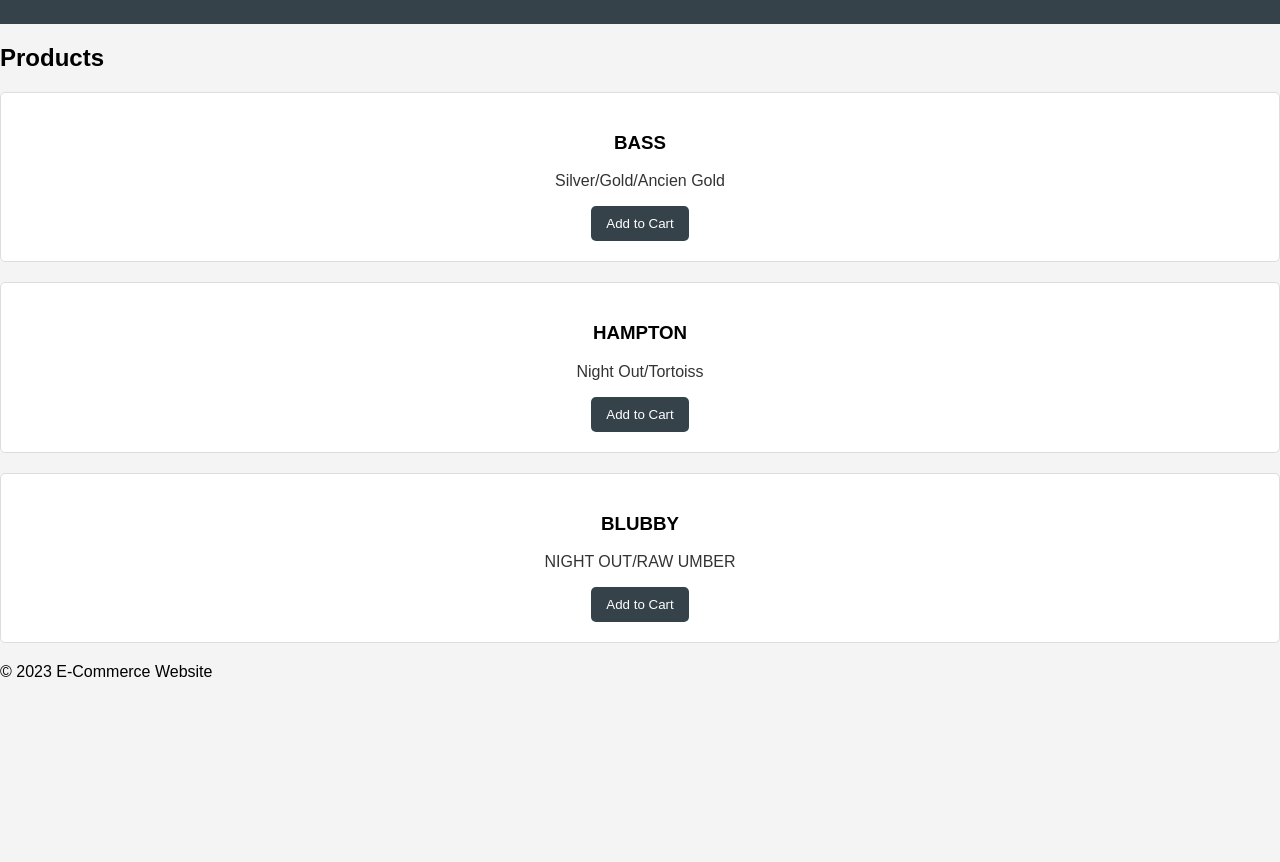
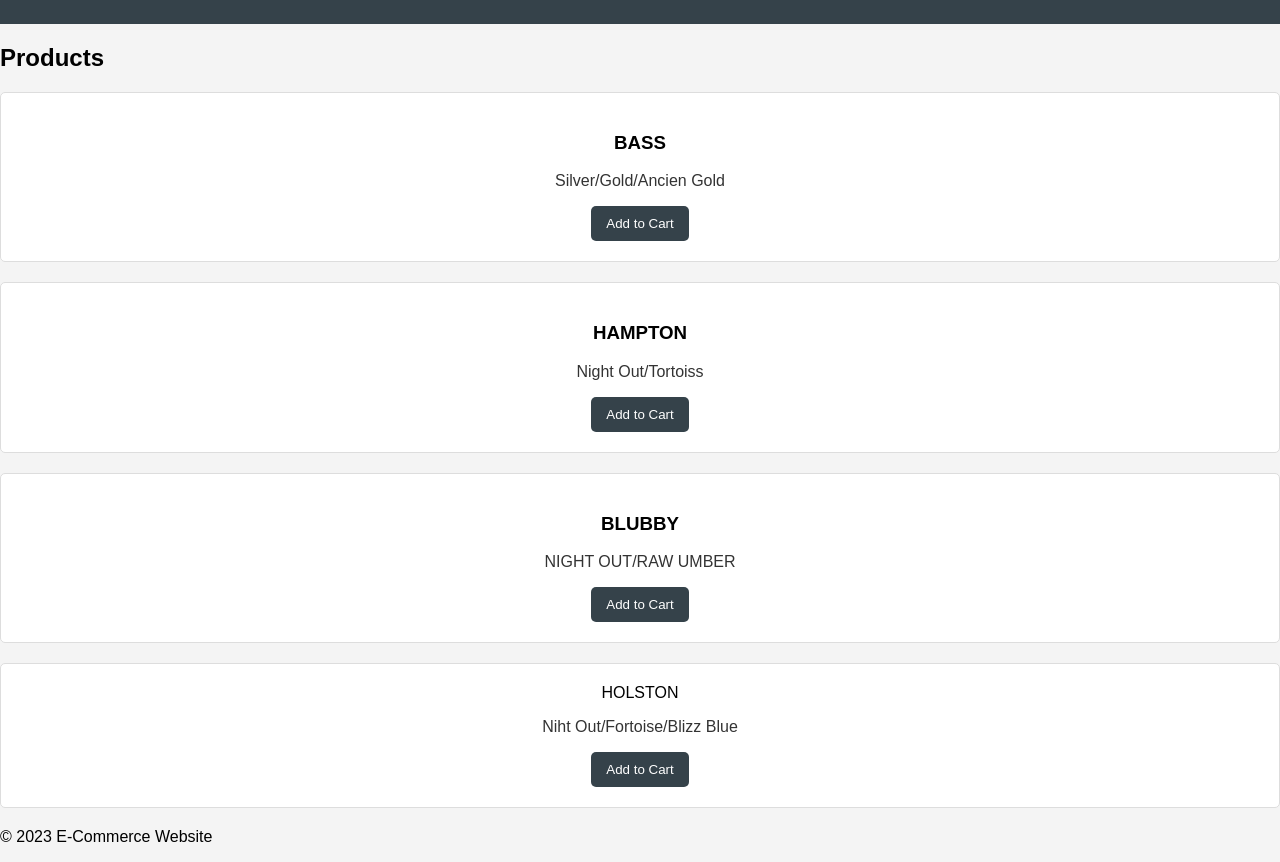
Before and after one commit to hengky125/20924745_HENGKI-RANDANI_E-COMMERS_UAS, a plain HTML site: page index.html in a window 1280 px wide. Shown: the part 137-999 px from the top of the page. Before the commit the page ends 834 px from the top, so only its background shows below. Drawn offline with Linux system fonts and the light colour scheme.

Commit message:
product 4

```diff
--- a/index.html
+++ b/index.html
@@ -35,6 +35,11 @@
             <h3>BLUBBY</h3>
         <p>NIGHT OUT/RAW UMBER</P>
             <button onclick="addToCart" ('Product 3')>Add to Cart</button>
+            </div>
+            <div class="product" id="product4"
+            <h3>HOLSTON</h3>
+            <P>Niht Out/Fortoise/Blizz Blue</P>
+            <button onclick="addToCart"('product 4')>Add to Cart</button>
         </section>
     </main>
     <footer>
```
